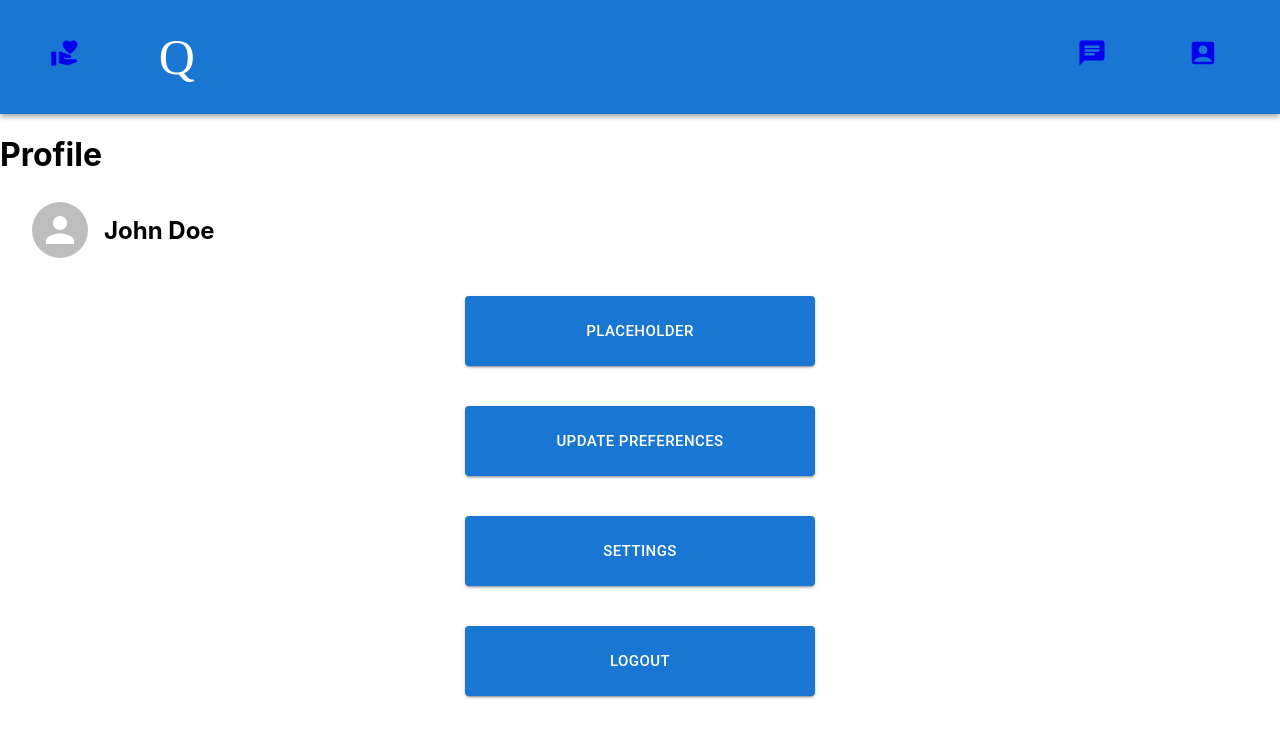
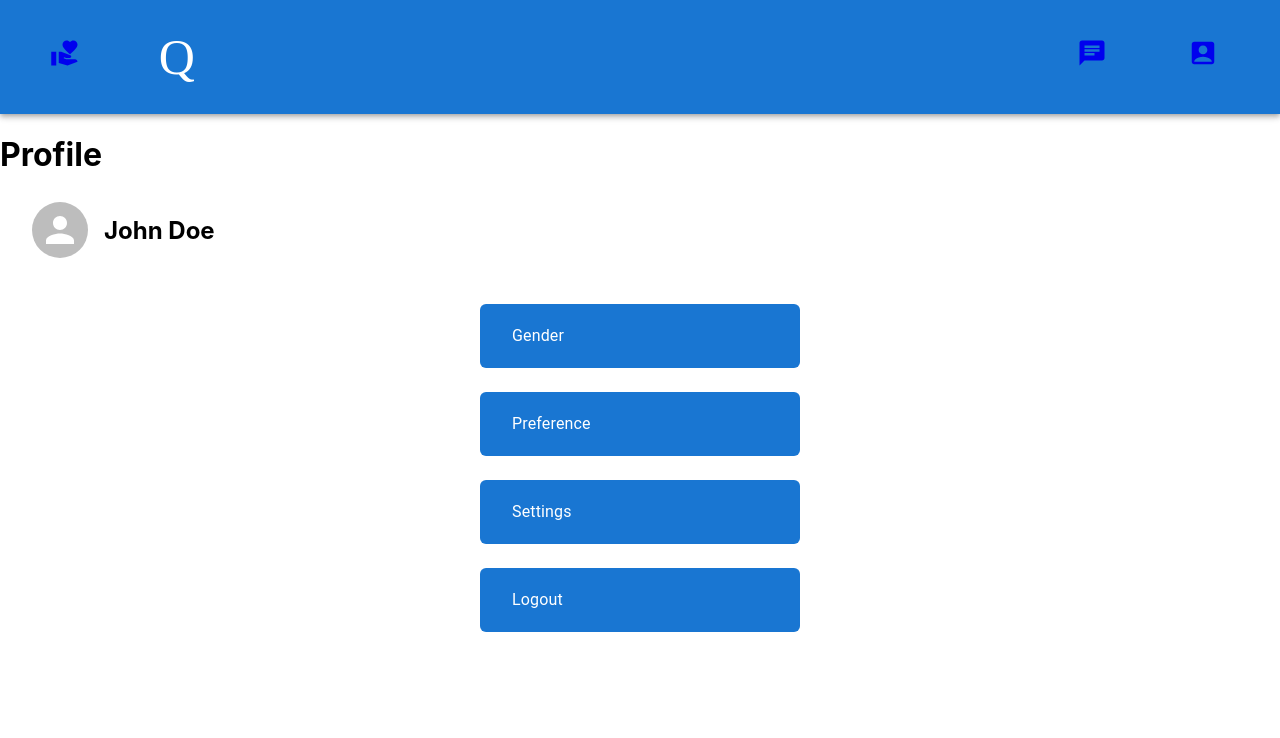
Before and after one commit to BlakeSartin/Dating-App, a React (Create React App) app in the folder client/: page /profile in a window 1280 px wide. Shown: the top 738 px of the page. Built offline with nearby package versions, Linux system fonts and the light colour scheme.

Commit message:
Refactor profile page

```diff
--- a/client/src/components/Profile.js
+++ b/client/src/components/Profile.js
@@ -1,5 +1,10 @@
 import React, { useState } from "react"
 import { Avatar } from '@mui/material';
+
+import List from '@mui/material/List';
+import ListItem from '@mui/material/ListItem';
+import ListItemButton from '@mui/material/ListItemButton';
+import ListItemText from '@mui/material/ListItemText';
 
 import ProfileButton from "./ProfileButton"
 import "./profile.scss"
@@ -16,10 +21,12 @@ export default function Profile(props) {
       </section>
 
       <section className="profile-nav">
-        <ProfileButton name="Placeholder"/>
-        <ProfileButton name="Update Preferences"/>
-        <ProfileButton name="Settings"/>
-        <ProfileButton name="Logout"/>
+        <List>
+          <ProfileButton name="Gender" />
+          <ProfileButton name="Preference" />
+          <ProfileButton name="Settings" />
+          <ProfileButton name="Logout" />
+        </List>
       </section>
     </main>
   )
--- a/client/src/components/ProfileButton.js
+++ b/client/src/components/ProfileButton.js
@@ -1,19 +1,81 @@
-import React, { useState } from "react"
-import { Button } from '@mui/material';
+import React, { useState, Fragment } from 'react';
 
-import "./profilebutton.scss"
+import Box from '@mui/material/Box';
+import Drawer from '@mui/material/Drawer';
+import List from '@mui/material/List';
+import ListItem from '@mui/material/ListItem';
+import ListItemButton from '@mui/material/ListItemButton';
+import ListItemText from '@mui/material/ListItemText';
 
 export default function ProfileButton(props) {
+  const [state, setState] = useState({top: false});
+
+  const toggleDrawer = (anchor, open) => (event) => {
+    if (event.type === 'keydown' && (event.key === 'Tab' || event.key === 'Shift')) {
+      return;
+    }
+
+    setState({ ...state, [anchor]: open });
+  };
+
+  const list = (anchor) => (
+    props.name === "Gender" ?
+    <Box
+      sx={{ width: anchor === 'top' || anchor === 'bottom' ? 'auto' : 250 }}
+      role="presentation"
+      onClick={toggleDrawer(anchor, false)}
+      onKeyDown={toggleDrawer(anchor, false)}
+    >
+      <List>
+          <ListItem button key="h1">
+            <ListItemText primary="This is the genders" />
+          </ListItem>
+      </List>
+      <List>
+          <ListItem button key="hello">
+            <ListItemText primary="This is genders" />
+          </ListItem>
+      </List>
+    </Box>
+     :
+    <Box
+      sx={{ width: anchor === 'top' || anchor === 'bottom' ? 'auto' : 250 }}
+      role="presentation"
+      onClick={toggleDrawer(anchor, false)}
+      onKeyDown={toggleDrawer(anchor, false)}
+    >
+      <List>
+          <ListItem button key="hello">
+            <ListItemText primary="This is preferences" />
+          </ListItem>
+      </List>
+    </Box>
+  );
 
   return (
-    <Button
-      sx={{width: 350,
-           height: 70,
-           marginBottom: 5}}
-      size="large"
-      variant="contained"
-    >
-      {props.name}
-    </Button>
+    <ListItem sx={{
+      bgcolor: "#1976d2",
+      borderRadius: 1.5,
+      color: "white",
+      marginBottom: 3,
+      width: 320
+      }}>
+      {['bottom'].map((anchor) => (
+        <Fragment key={anchor}>
+        <ListItemButton onClick={toggleDrawer(anchor, true)}>
+          <ListItemText primary={props.name} />
+        </ListItemButton>
+
+        <Drawer
+          anchor={anchor}
+          open={state[anchor]}
+          onClose={toggleDrawer(anchor, false)}
+        >
+          {list(anchor)}
+        </Drawer>
+      </Fragment>
+      ))}
+
+    </ListItem>
   )
 }
```
